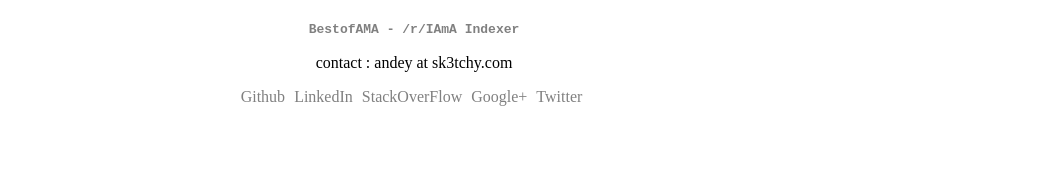
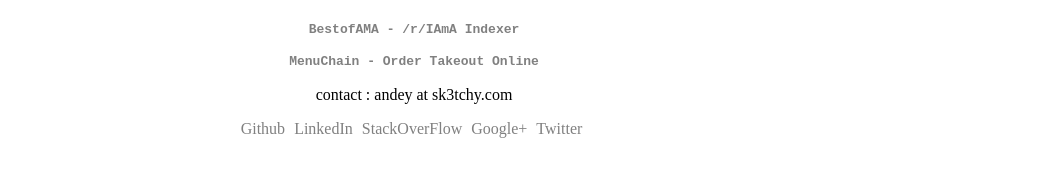
Before and after one commit to andey/sk3tchy, a plain HTML site: page index.html in a window 1280 px wide. Shown: the part 381-558 px from the top of the page, without its empty margins (226-1280 px from the left). Drawn offline with Linux system fonts and the light colour scheme.

Commit message:
Add MenuChain link

```diff
--- a/index.html
+++ b/index.html
@@ -24,6 +24,7 @@
 	<h2>Entertainment LLC</h2>
 
 	<h4><a href="http://bestofama.com">BestofAMA - /r/IAmA Indexer</a></h4>
+	<h4><a href="https://menuchain.com">MenuChain - Order Takeout Online</a></h4>
 
 	<p>contact &#58; andey at sk3tchy.com</p>
 	<ul>
```
